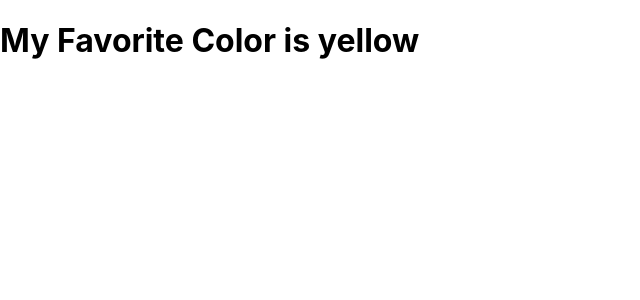
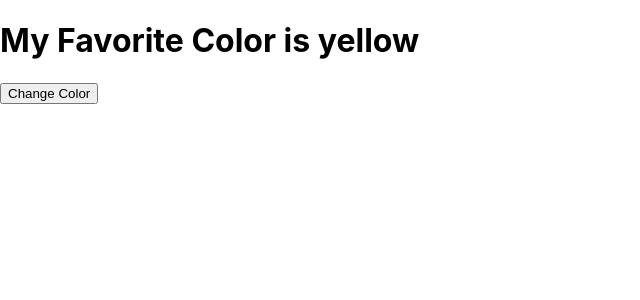
Before and after one commit to maribelcuales/React-Review-Project, a React (Create React App) app: page / in a window 1280 px wide. Shown: the top 300 px of the page, without its empty margins (0-640 px from the left). Built offline with nearby package versions, Linux system fonts and the light colour scheme.

Commit message:
Render changes in Header component to the root element.

```diff
--- a/src/Header.js
+++ b/src/Header.js
@@ -15,7 +15,7 @@ class Header extends React.Component {
     return (
       <div>
       <h1>My Favorite Color is {this.state.favoriteColor}</h1>
-      <button type="button" onClick={this.changeColor}Change Color></button>
+      <button type="button" onClick={this.changeColor}>Change Color</button>
       </div>
     );
   }
--- a/src/index.js
+++ b/src/index.js
@@ -5,13 +5,12 @@ import './index.css';
 // import Car from './Car';
 // import CarModel from './CarModel';
 // import MyCar from './MyCar.js';
-//import Header from './Header.js';
-import FaveColor from './FaveColor.js';
+// import FaveColor from './FaveColor.js';
+import Header from './Header.js';
 
 
 ReactDOM.render(
-  <FaveColor />,
-  // <Header favCol="yellow"/>,
+  <Header favCol="yellow"/>,
   // <MyCar />,
   // <CarModel model="Ford Mustang"/>,
   //<Car />,
```
